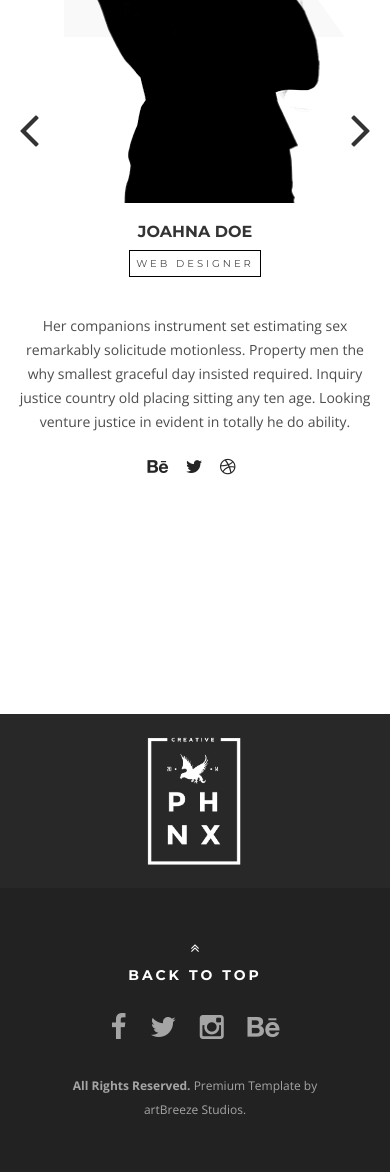
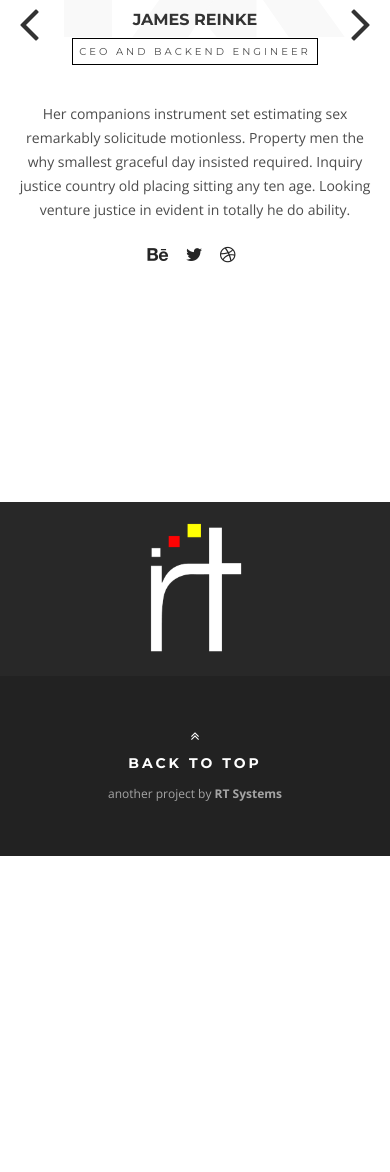
Before and after one commit to wtachau/rtsystems, a Django app: template templates/whoweare.html in a window 390 px wide. Shown: the part 845-2017 px from the top of the page. After the commit the page ends 1701 px from the top, so only its background shows below. Run offline with Django 3.2, Linux system fonts and the light colour scheme; the template is opened without the code that fills it, so the values that code supplies are empty; some libraries are stand-ins or nearby versions.

Commit message:
adding people

```diff
--- a/home_page/settings.py
+++ b/home_page/settings.py
@@ -21,7 +21,7 @@ SECRET_KEY = '1+h*1f$bdqhjoopx(jf=&6)5&2zr&q=0n&43rn(0th1$1bw-qk'
 
 # SECURITY WARNING: don't run with debug turned on in production!
 import sys
-DEBUG = (sys.argv[1] == 'runserver')
+DEBUG = (len(sys.argv) > 1 and sys.argv[1] == 'runserver')
 
 TEMPLATE_DEBUG = True
 
--- a/home_page/static/style.css
+++ b/home_page/static/style.css
@@ -1,3 +1,15 @@
+/* CUSTOM */
+.teamMember img {
+    width: 80%;
+    border-radius: 10%;
+    padding-bottom: 30px;
+}
+
+
+
+
+
+/* STANDARD */
 html,
 body {
     width:100%;
@@ -409,9 +421,12 @@ p.bold{
 }
 
 .introLogo{
-    position:relative;
-    width:160px;
-    margin-bottom:20px;
+      position: relative;
+      width: 190px;
+      margin-bottom: 20px;
+      background-color: rgba(1,1,1,.5);
+      border-radius: 60px;
+      padding: 25px;
 }
 
 #intro .separator{
--- a/templates/index.html
+++ b/templates/index.html
@@ -1,12 +1,14 @@
 {% extends 'main.html' %}
 {% load staticfiles %}
 
+{% block offset %}50{% endblock %}
 {% block home %}active{% endblock %}
 {% block content %}
+
 <!--preloader-->
 <div class="ip-header">
     <div class="ip-logo">
-        <img class="img-responsive preloaderLogo center-block" src="{% static 'img/logoWhite.png'%}" alt="preloader">
+        <img class="img-responsive preloaderLogo center-block" src="{% static 'img/logoWhite.png' %}" alt="preloader">
     </div>
 
     <div class="ip-loader">
@@ -17,6 +19,7 @@
     </div>
 </div>
 <!--end preloader-->
+
 
 <!--~~~~~~~~~~~~~~~~~~~~~~~~~~~~~~~~~~~~-->
 <!--/* Intro  */-->
--- a/templates/main.html
+++ b/templates/main.html
@@ -58,7 +58,7 @@
 	<body id="bigWrapper" data-spy="scroll" data-target=".navbar-default" data-offset="100">
 
         <header>
-            <nav class="navbar navbar-default navbar-fixed-top" role="navigation" data-spy="affix" data-offset-top="50">
+            <nav class="navbar navbar-default navbar-fixed-top affix" role="navigation" data-spy="affix" data-offset-top="{% block offset %}{% endblock %}">
                 <div class="container-fluid">
                     <!-- Brand and toggle get grouped for better mobile display -->
                     <div class="navbar-header">
@@ -103,13 +103,13 @@
                     </a>
                 </div>
 
-                <ul class="footerSocialIcons">
+               <!--  <ul class="footerSocialIcons">
                     <li><a href="#"><i class="fa fa-facebook fa-2x"></i></a></li>
                     <li><a href="#"><i class="fa fa-twitter fa-2x"></i></a></li>
                     <li><a href="#"><i class="fa fa-instagram fa-2x"></i></a></li>
                     <li><a href="#"><i class="fa fa-behance fa-2x"></i></a></li>
-                </ul>
-                <p class="bold">All Rights Reserved. </p> <p>Premium Template by artBreeze Studios.</p>
+                </ul> -->
+                <p>another project by <b>RT Systems</b></p>
             </div>
         </section>
 
--- a/templates/whoweare.html
+++ b/templates/whoweare.html
@@ -45,14 +45,14 @@
                 <div class="teamMember">
 
                     <div class="col-md-6 col-sm-6 col-xs-12">
-                        <img src="{% static 'img/team/2.png' %}" class="center-block img-responsive" alt="Team Image">
+                        <img src="{% static 'img/team/james.jpeg' %}" class="center-block img-responsive" alt="Team Image">
                     </div>
 
                     <div class="col-md-6 col-sm-6 col-xs-12 memberDescription">
-                        <h2 data-scroll-reveal="enter right move 10px over 1s after 0.2s">Joahna Doe</h2>
+                        <h2 data-scroll-reveal="enter right move 10px over 1s after 0.2s">James Reinke</h2>
                         <p class="position"  data-scroll-reveal="enter right move 10px over 1s after 0.4s">
                             <span>
-                                Web Designer
+                                CEO and Backend Engineer
                             </span>
                         </p>
 
@@ -77,14 +77,14 @@
                 <div class="teamMember">
 
                     <div class="col-md-6 col-sm-6 col-xs-12">
-                        <img src="{% static 'img/team/1.png' %}" class="center-block img-responsive" alt="Team Image">
+                        <img src="{% static 'img/team/will.jpg' %}" class="center-block img-responsive" alt="Team Image">
                     </div>
 
                     <div class="col-md-6 col-sm-6 col-xs-12 memberDescription">
-                        <h2 data-scroll-reveal="enter right move 10px over 1s after 0.2s">John Doe</h2>
+                        <h2 data-scroll-reveal="enter right move 10px over 1s after 0.2s">Will Tachau</h2>
                         <p class="position"  data-scroll-reveal="enter right move 10px over 1s after 0.4s">
                             <span>
-                                Web Developer
+                                Full Stack Engineer
                             </span>
                         </p>
 
@@ -105,41 +105,6 @@
                 </div>
                 <!--end member-->
 
-
-
-                <!--member-->
-                <div class="teamMember">
-
-                    <div class="col-md-6 col-sm-6 col-xs-12">
-                        <img src="{% static 'img/team/3.png' %}" class="center-block img-responsive" alt="Team Image">
-                    </div>
-
-                    <div class="col-md-6 col-sm-6 col-xs-12 memberDescription">
-                        <h2 data-scroll-reveal="enter right move 10px over 1s after 0.2s">Gary Neville</h2>
-                        <p class="position"  data-scroll-reveal="enter right move 10px over 1s after 0.4s">
-                            <span>
-                                Front End Developer
-                            </span>
-                        </p>
-
-                        <p class="memberParagraph" data-scroll-reveal="enter right move 10px over 1s after 0.6s">
-                            Satisfied conveying an dependent contented he gentleman agreeable do be. Warrant private blushes removed an in equally totally if. Delivered dejection necessary objection do mr prevailed. Mr feeling do chiefly cordial in do.
-                        </p>
-
-                        <p class="teamSocial">
-                            <a href="http://behance.net/artbreeze" data-scroll-reveal="enter right move 10px over 1s after 0.8s"><i class="fa fa-behance"></i></a>
-                            <a href="http://twitter.com/artbreeze02" data-scroll-reveal="enter right move 10px over 1s after 1s"><i class="fa fa-twitter"></i></a>
-                            <a href="http://dribbble.com/artbreeze02" data-scroll-reveal="enter right move 10px over 1s after 1.2s"><i class="fa fa-dribbble"></i></a>
-                        </p>
-
-                        <img src="{% static 'img/lineSeparatorBlack.png' %}" class="lineSeparator hidden-xs" alt="separator">
-
-
-                    </div>
-                </div>
-                <!--end member-->
-
-
             </div>
 
         </div>
```
Also changed, not shown: home_page/static/img/logoWhite.png, home_page/static/img/logoWhite@2x.png (deleted).
